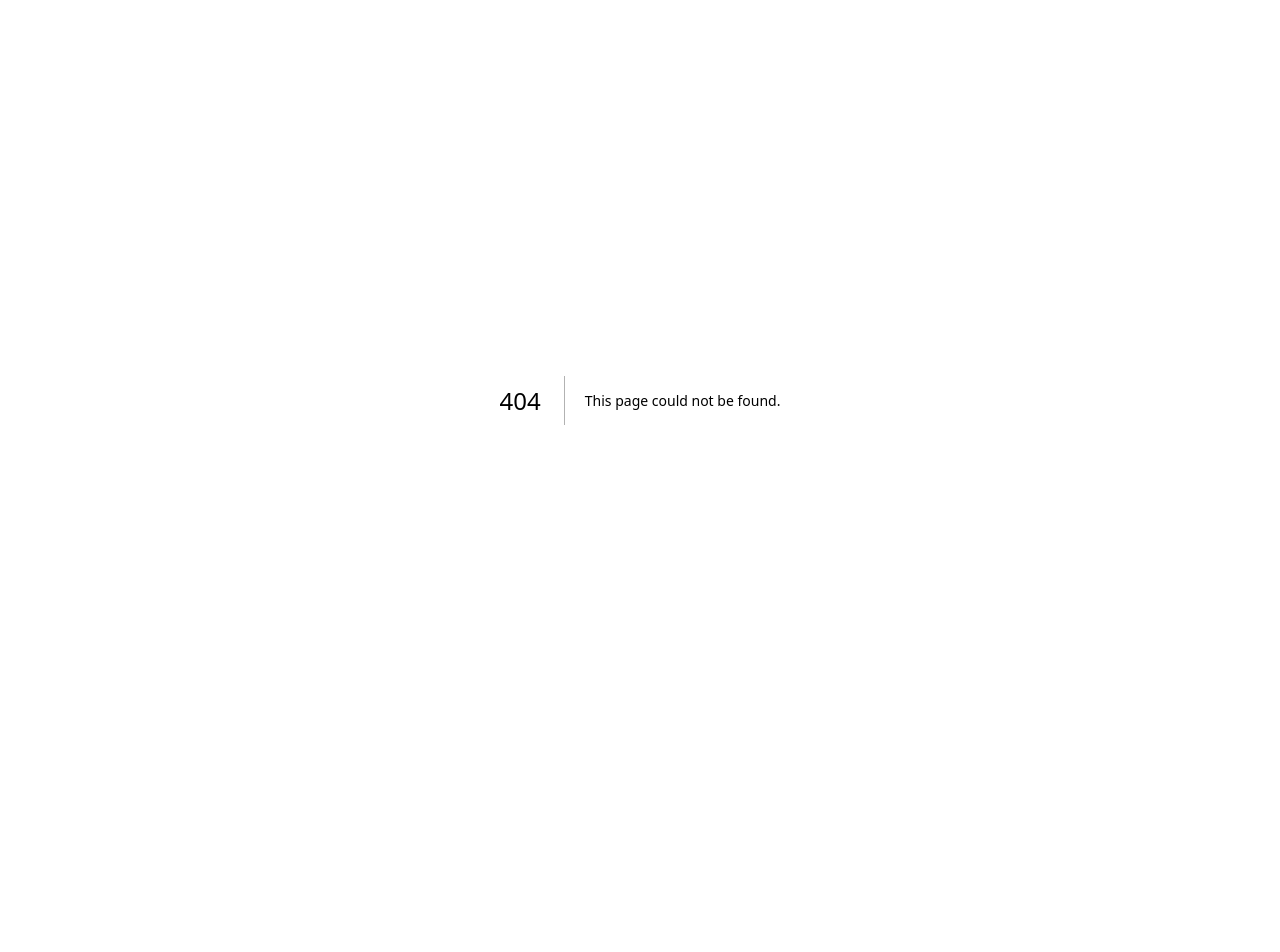
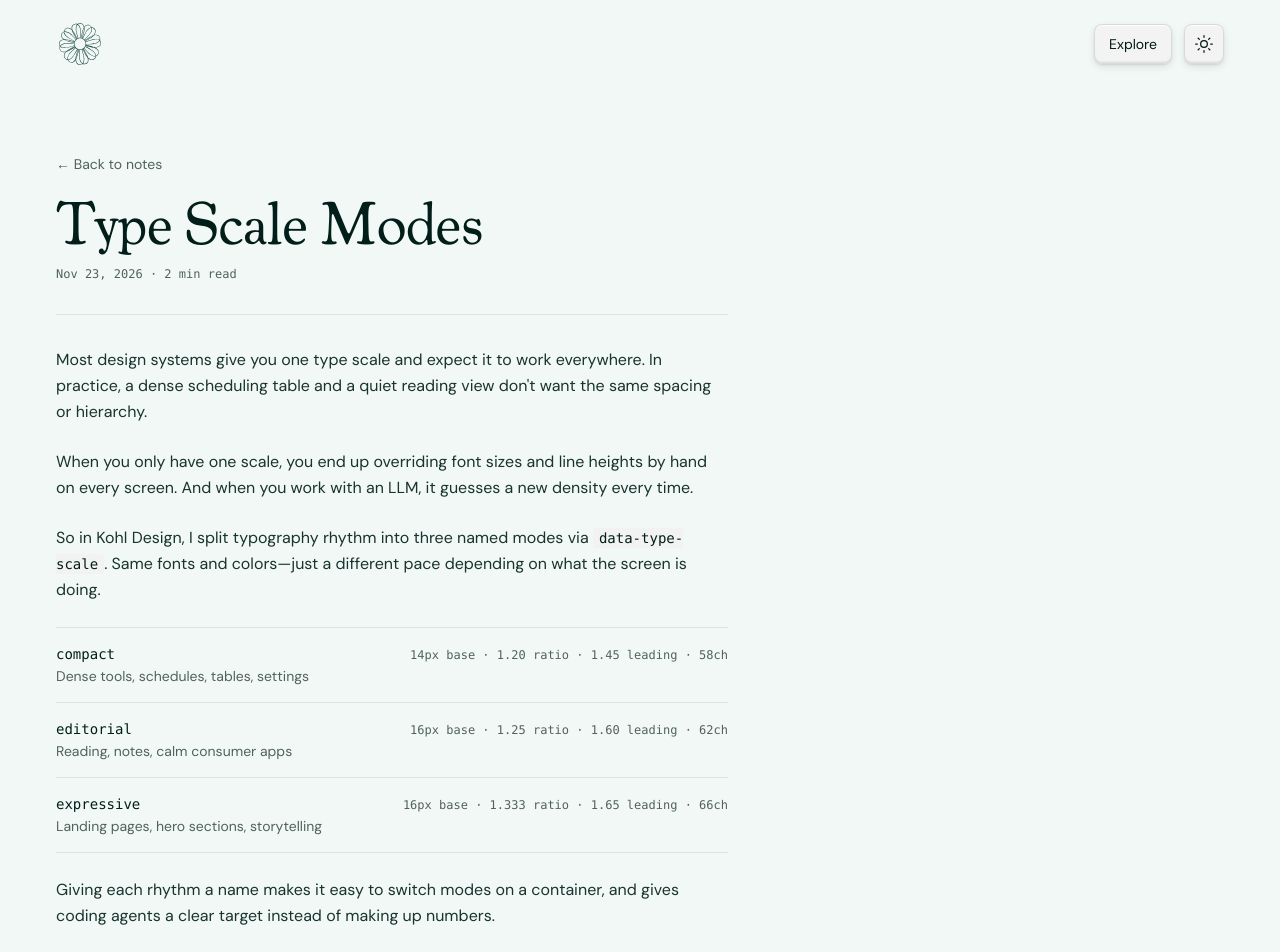
Before and after one commit to bergets/kohl-design, a Next.js app: page /notes/type-scale-modes in a window 1280 px wide. Before the commit this address had no page. Shown: the top 952 px of the page. Before the commit the page ends 800 px from the top, so only its background shows below. Built offline with nearby package versions, Linux system fonts and the light colour scheme.

Commit message:
feat(notes): add Type Scale Modes note

```diff
--- a/app/notes/page.tsx
+++ b/app/notes/page.tsx
@@ -17,6 +17,14 @@ interface NoteItem {
 }
 
 const NOTES: NoteItem[] = [
+  {
+    title: "Type Scale Modes",
+    href: "/notes/type-scale-modes",
+    date: "Nov 23, 2026",
+    readingTime: "2 min read",
+    snippet:
+      "Why one rigid type scale isn't enough, and how compact, editorial, and expressive modes let the same system fit different screens.",
+  },
   {
     title: "Compound Design",
     href: "/notes/compound-design",
--- /dev/null
+++ b/app/notes/type-scale-modes/page.tsx
@@ -0,0 +1,122 @@
+import type { Metadata } from "next";
+import Link from "next/link";
+import { cooper } from "@/app/fonts";
+import { SiteHeader } from "@/components/SiteHeader";
+import { Button } from "@/components/ui/button";
+
+export const metadata: Metadata = {
+  title: "Type Scale Modes — kohl.design",
+  description:
+    "Why one rigid type scale isn't enough, and how compact, editorial, and expressive modes solve it.",
+};
+
+const MODES = [
+  {
+    mode: "compact",
+    useCase: "Dense tools, schedules, tables, settings",
+    spec: "14px base · 1.20 ratio · 1.45 leading · 58ch",
+  },
+  {
+    mode: "editorial",
+    useCase: "Reading, notes, calm consumer apps",
+    spec: "16px base · 1.25 ratio · 1.60 leading · 62ch",
+  },
+  {
+    mode: "expressive",
+    useCase: "Landing pages, hero sections, storytelling",
+    spec: "16px base · 1.333 ratio · 1.65 leading · 66ch",
+  },
+];
+
+export default function TypeScaleModesNotePage() {
+  return (
+    <div className="min-h-dvh flex flex-col justify-between relative z-10">
+      <SiteHeader />
+      <main className="flex-1 w-full flex flex-col justify-between px-6 sm:px-8 md:px-12 lg:px-14 pb-28 md:pb-14">
+        <article className="my-auto py-10 sm:py-16 w-full max-w-2xl space-y-8">
+          <div className="space-y-4">
+            <Link
+              href="/notes"
+              className="inline-flex items-center text-sm font-sans text-muted-foreground hover:text-foreground transition-colors"
+            >
+              ← Back to notes
+            </Link>
+
+            <h1
+              className={`${cooper.className} text-4xl sm:text-5xl md:text-6xl font-normal tracking-tight text-pine-800 dark:text-crimson-100`}
+            >
+              Type Scale Modes
+            </h1>
+
+            <p className="text-xs font-mono text-muted-foreground">
+              Nov 23, 2026 · 2 min read
+            </p>
+          </div>
+
+          <div className="border-t border-border/60 pt-8 space-y-6 font-sans text-base text-foreground/90 leading-relaxed">
+            <p>
+              Most design systems give you one type scale and expect it to work
+              everywhere. In practice, a dense scheduling table and a quiet
+              reading view don&apos;t want the same spacing or hierarchy.
+            </p>
+
+            <p>
+              When you only have one scale, you end up overriding font sizes and
+              line heights by hand on every screen. And when you work with an
+              LLM, it guesses a new density every time.
+            </p>
+
+            <p>
+              So in Kohl Design, I split typography rhythm into three named
+              modes via{" "}
+              <code className="font-mono text-sm text-foreground bg-muted px-1.5 py-0.5 rounded">
+                data-type-scale
+              </code>
+              . Same fonts and colors—just a different pace depending on what
+              the screen is doing.
+            </p>
+
+            <div className="border-t border-b border-border/60 divide-y divide-border/60">
+              {MODES.map((item) => (
+                <div
+                  key={item.mode}
+                  className="py-4 flex flex-col sm:flex-row sm:items-baseline justify-between gap-1 sm:gap-4"
+                >
+                  <div className="space-y-0.5">
+                    <p className="font-mono text-sm font-medium text-foreground">
+                      {item.mode}
+                    </p>
+                    <p className="text-sm text-muted-foreground">
+                      {item.useCase}
+                    </p>
+                  </div>
+                  <p className="font-mono text-xs text-muted-foreground shrink-0">
+                    {item.spec}
+                  </p>
+                </div>
+              ))}
+            </div>
+
+            <p>
+              Giving each rhythm a name makes it easy to switch modes on a
+              container, and gives coding agents a clear target instead of
+              making up numbers.
+            </p>
+
+            <div className="pt-2">
+              <Button asChild variant="default" size="default">
+                <Link href="/playground/type-sandbox">
+                  Try it in the type sandbox
+                </Link>
+              </Button>
+            </div>
+          </div>
+        </article>
+
+        <footer className="w-full pt-6 text-xs text-pine-600/70 dark:text-pine-400/50">
+          <span>kohl.design · 2026</span>
+        </footer>
+      </main>
+    </div>
+  );
+}
--- a/app/page.tsx
+++ b/app/page.tsx
@@ -46,6 +46,11 @@ const DIRECTORY_CHAPTERS: ChapterItem[] = [
 ];
 
 const HOME_NOTES = [
+  {
+    title: "Type Scale Modes",
+    date: "Nov 23, 2026",
+    href: "/notes/type-scale-modes",
+  },
   {
     title: "Compound Design",
     date: "Nov 22, 2026",
```
